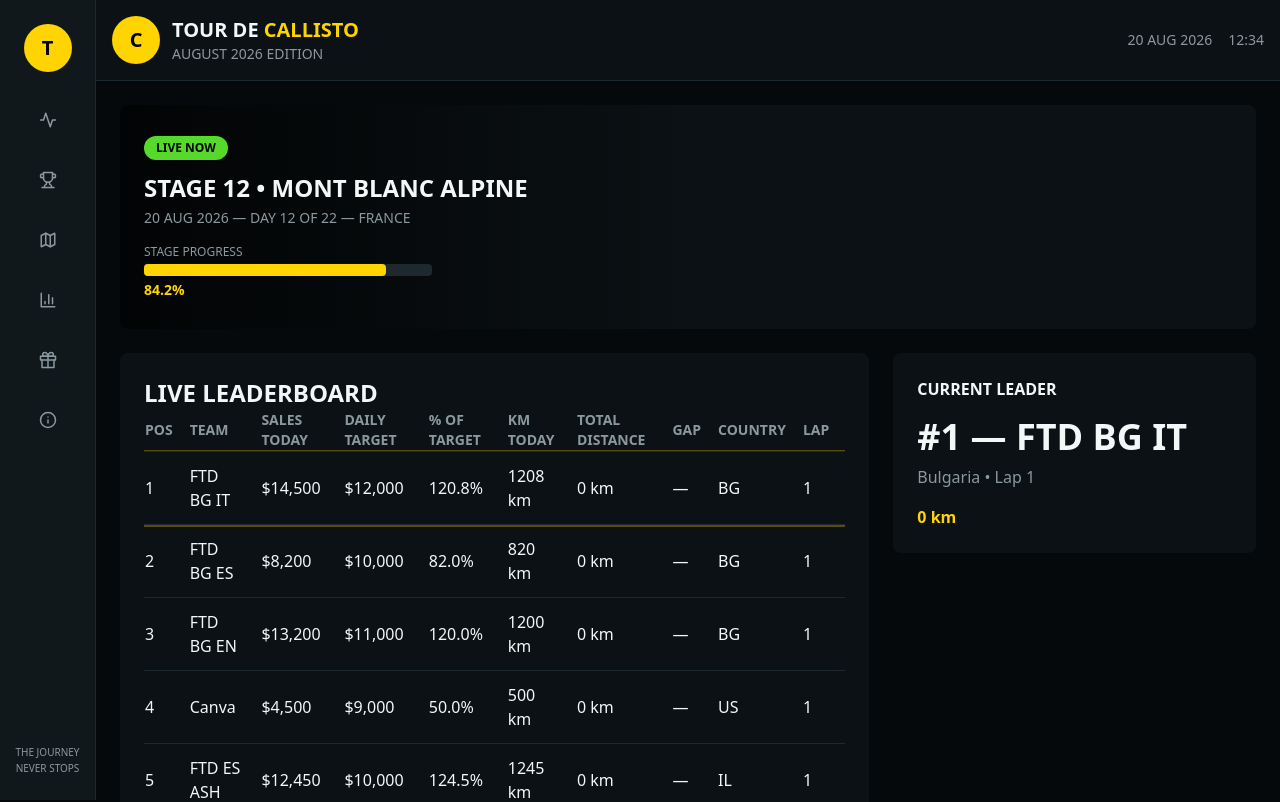
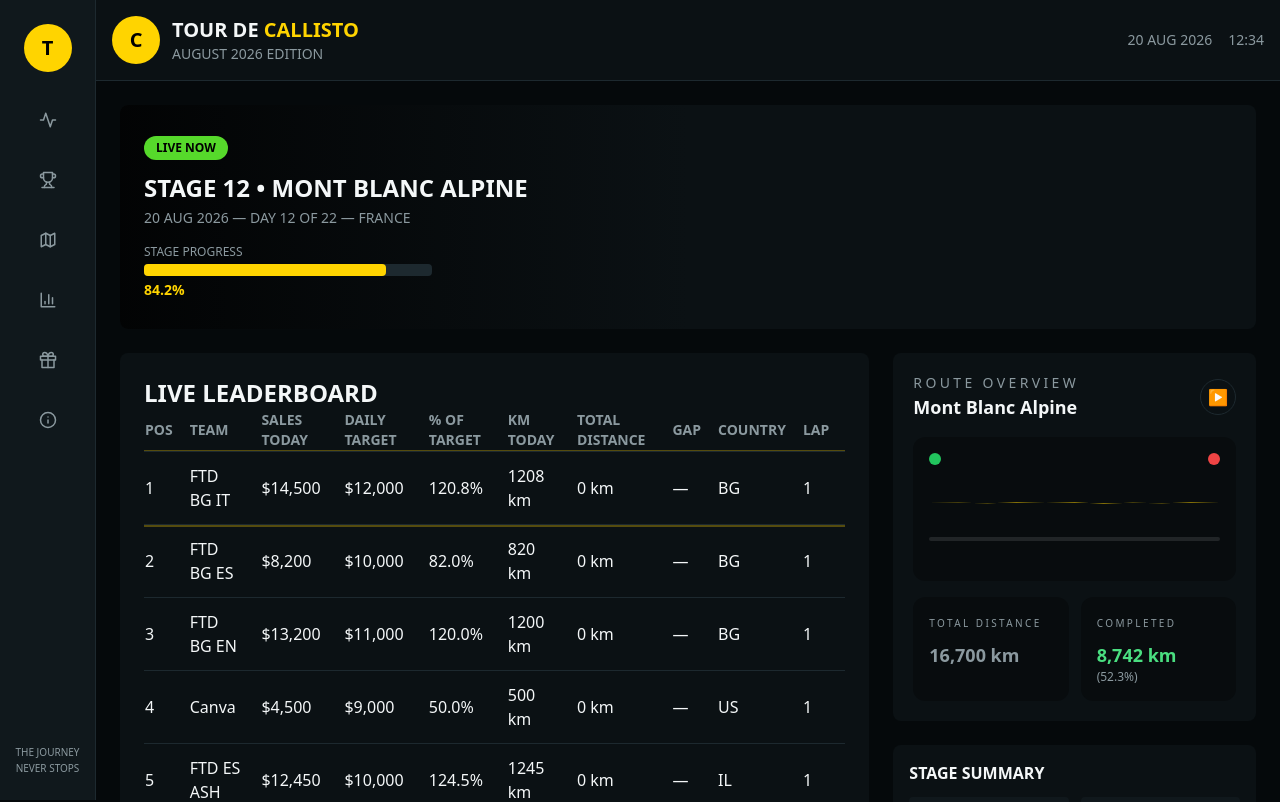
Before and after one commit to J055-B/Callisto-Tour, a Next.js app: page / in a window 1280 px wide. Shown: the top 802 px of the page. Built offline with nearby package versions, Linux system fonts and the light colour scheme.

Commit message:
Add route overview and stage summary panels

```diff
--- a/app/page.tsx
+++ b/app/page.tsx
@@ -1,6 +1,8 @@
 import React from 'react'
 import LiveLeaderboard from '../components/leaderboard/LiveLeaderboard'
 import HeroPanel from '../components/hero/HeroPanel'
+import RouteOverview from '../components/stage/RouteOverview'
+import StageSummary from '../components/stage/StageSummary'
 import { getLeaderboard } from '../lib/data-source'
 
 export default async function Home() {
@@ -16,7 +18,9 @@ export default async function Home() {
             <LiveLeaderboard entries={leaderboard} />
           </div>
         </section>
-        <aside className="col-span-12 xl:col-span-4">
+        <aside className="col-span-12 xl:col-span-4 space-y-6">
+          <RouteOverview />
+          <StageSummary />
           <div className="rounded-lg p-6 app-surface">
             <h3 className="font-semibold">CURRENT LEADER</h3>
             {leader ? (
--- /dev/null
+++ b/components/stage/RouteOverview.tsx
@@ -0,0 +1,38 @@
+import React from 'react'
+
+export default function RouteOverview() {
+  return (
+    <div className="rounded-lg p-5 app-surface mb-6">
+      <div className="flex items-center justify-between mb-4">
+        <div>
+          <p className="text-sm uppercase tracking-[0.24em] text-secondaryText">Route Overview</p>
+          <h3 className="text-lg font-semibold">Mont Blanc Alpine</h3>
+        </div>
+        <button className="w-9 h-9 rounded-full border border-border text-secondaryText hover:bg-yellow/10 transition">
+          ▶
+        </button>
+      </div>
+      <div className="h-36 mb-4 rounded-xl bg-black/30 overflow-hidden">
+        <div className="relative h-full w-full">
+          <div className="absolute left-4 top-4 w-3 h-3 rounded-full bg-green-500 shadow-glow" />
+          <div className="absolute right-4 top-4 w-3 h-3 rounded-full bg-red-500 shadow-glow" />
+          <div className="absolute inset-x-4 bottom-10 h-1 rounded-full bg-white/10" />
+          <div className="absolute inset-x-4 top-16 h-1 rounded-full bg-yellow" style={{ clipPath: 'polygon(0% 50%, 10% 45%, 20% 55%, 30% 35%, 40% 50%, 50% 40%, 60% 60%, 70% 45%, 80% 55%, 90% 35%, 100% 50%)' }} />
+        </div>
+      </div>
+      <div className="grid gap-3">
+        <div className="grid grid-cols-2 gap-3 text-sm text-secondaryText">
+          <div className="rounded-xl bg-black/30 p-4">
+            <div className="text-[10px] uppercase tracking-[0.24em] mb-2">Total Distance</div>
+            <div className="text-lg font-semibold">16,700 km</div>
+          </div>
+          <div className="rounded-xl bg-black/30 p-4">
+            <div className="text-[10px] uppercase tracking-[0.24em] mb-2">Completed</div>
+            <div className="text-lg font-semibold text-green-400">8,742 km</div>
+            <div className="text-xs text-secondaryText">(52.3%)</div>
+          </div>
+        </div>
+      </div>
+    </div>
+  )
+}
```
